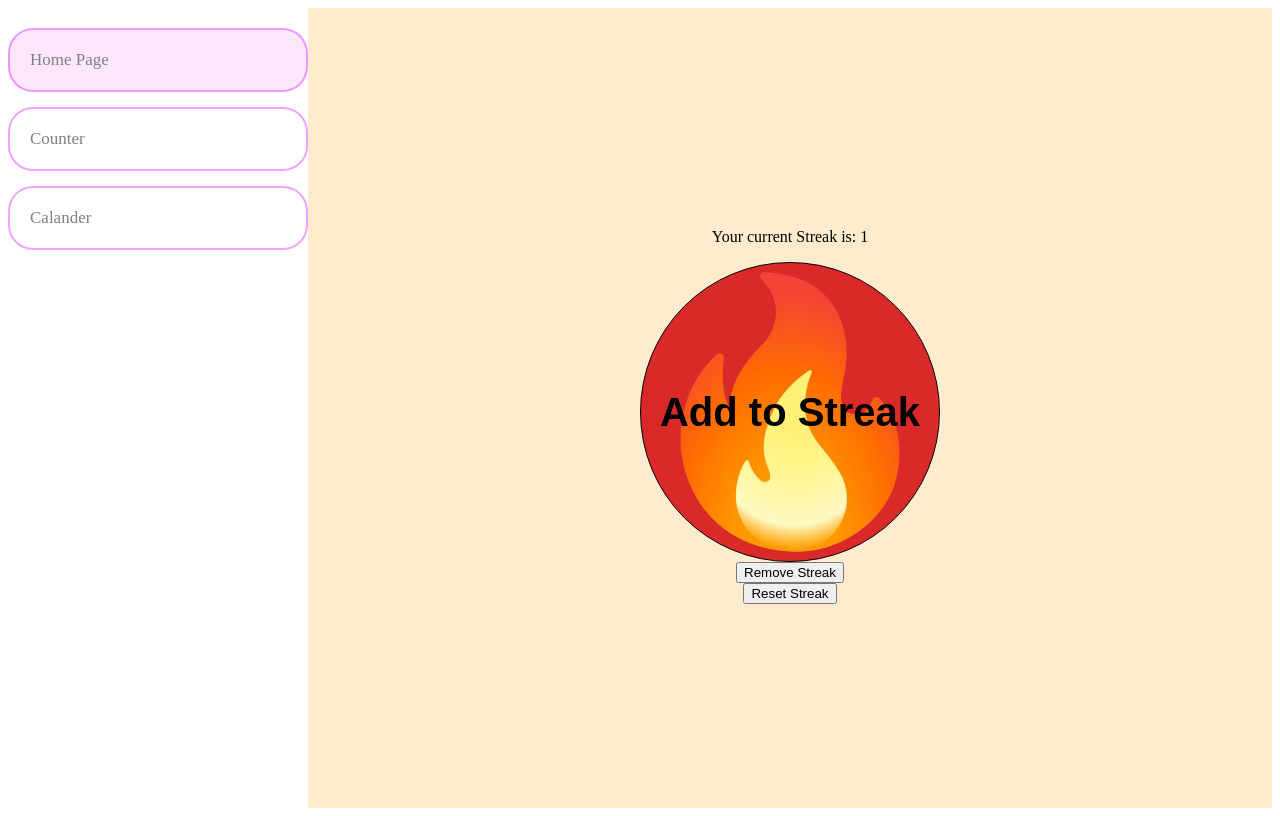
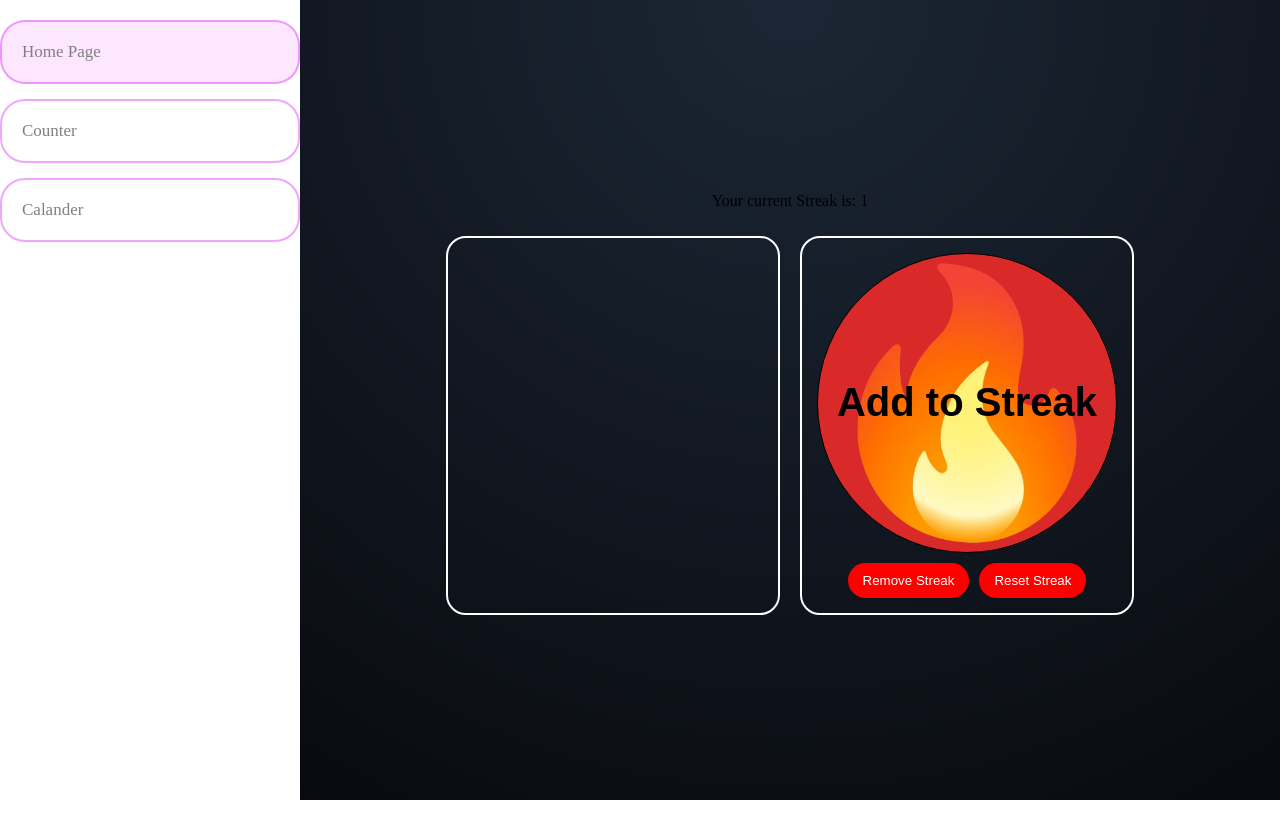
Before and after one commit to Jeremiah-ET/Streak-Tracker, a website: page public/index.html in a window 1280 px wide. Both pictures are taken after a click on the button "Add to Streak". Drawn offline with Linux system fonts and the light colour scheme; no server answers.

Commit message:
Css update for all

```diff
--- a/public/index.css
+++ b/public/index.css
@@ -42,10 +42,11 @@
 body {
   display: flex;
   flex-direction: column;
+  margin: 0;
 }
 #main {
   /* This is to make the body aside from the sidebar */
-  background-color: blanchedalmond;
+  background: radial-gradient(circle at top, #1b2735, #090a0f);
   margin-left: 300px;
   display: flex;
   flex-direction: column;
@@ -70,6 +71,42 @@ body {
 #streakButton:active {
   transform: translateY(3px)
 }
+.buttonContainer{
+  display: flex;
+  flex-direction: row;
+  gap: 10px;
+  margin-top: 10px;
+}
+.buttonContainer button {
+  padding: 10px 15px;
+  border-radius: 20px;
+  border: none;
+  background-color: red;
+  color: white;
+}
+
+.container4 {
+  border: 2px solid white;
+  border-radius: 20px;
+}
+
+.container5 {
+  display: flex;
+  flex-direction: column;
+  justify-content: center;
+  align-items: center;
+  border: 2px solid white;
+  border-radius: 20px;
+  padding: 15px;
+}
+
+.bottomRow {
+  display: grid;
+  grid-template-columns: 1fr 1fr;
+  margin-bottom: 30px;
+  gap: 20px;
+  margin: 10px;
+}
 
 @media (max-width: 750px) {
   .SideBarPannel {
--- a/public/index.html
+++ b/public/index.html
@@ -18,11 +18,21 @@
         <a href="Counter.html" class="streakCounter">Counter</a>
         <a href="Calander.html" class="Calander">Calander</a>
       </div>
-      <p id="streakText"></p>
-      <button id="streakButton">Add to Streak</button>
-      <!-- Put div around these later on -->
-      <button id="removeStreak">Remove Streak</button>
-      <button id="resetStreak">Reset Streak</button>
+      <div class="topContainer">
+        <div></div>
+        <div><p id="streakText">Your Streak Number Will Go Here</p></div>
+        <div></div>
+      </div>
+      <div class="bottomRow">
+        <div class="container4"></div>
+        <div class="container5">
+          <button id="streakButton">Add to Streak</button>
+          <div class="buttonContainer">
+            <button id="removeStreak">Remove Streak</button>
+            <button id="resetStreak">Reset Streak</button>
+          </div>
+        </div>
+      </div>
     </div>
     <script src="index.js"></script>
   </body>
--- a/public/index.js
+++ b/public/index.js
@@ -10,8 +10,26 @@ streakButton.addEventListener("click", (e) => {
   console.log(`Streak Added: ${streakNumber}`)
   streakNumber += 1;
   streakText.textContent = `Your current Streak is: ${streakNumber}`
-  mainContainer.appendChild(streakDeclaration);
-  // need to add limit on how many times when pressed
-  // if (streakDeclaration.value = !0) {}
+  fetch("/streakCounter", {
+    method: "POST",
+    headers: {"Content-Type": "application/json"},
+    body: JSON.stringify({
+      streak: streakNumber
+    })
+    }) .then(res => res.json())
+    .then(data => console.log("Success:", data))
+    .catch(err => console.error("Error:", err))
+  })
 
+StreakMinusButton.addEventListener("click", (e)=> {
+  streakNumber -= 1;
+  streakText.textContent = `Your current Streak is: ${streakNumber}`
+  if (streakNumber < 0) {
+    streakNumber = 0
+    streakText.textContent = `Your current Streak is: ${streakNumber} | Cant go into negative streak`
+  }
 })
+resetStreak.addEventListener("click", (e)=> {
+  streakNumber = 0;
+  streakText.textContent = `Your current Streak is: ${streakNumber}`
+})
--- /dev/null
+++ b/public/style.css
@@ -0,0 +1,78 @@
+* {
+  box-sizing: border-box;
+  margin: 0;
+  padding: 0;
+  font-family: system-ui, sans-serif;
+}
+
+body {
+  height: 100vh;
+  background: radial-gradient(circle at top, #1b2735, #090a0f);
+  display: flex;
+  align-items: center;
+  justify-content: center;
+  color: #fff;
+}
+
+.app {
+  width: 340px;
+  padding: 2.5rem;
+  background: rgba(255, 255, 255, 0.08);
+  border-radius: 20px;
+  backdrop-filter: blur(14px);
+  box-shadow: 0 20px 40px rgba(0,0,0,0.4);
+  text-align: center;
+}
+
+header h1 {
+  font-size: 1.8rem;
+  margin-bottom: 0.5rem;
+}
+
+header p {
+  font-size: 0.9rem;
+  opacity: 0.85;
+  margin-bottom: 2rem;
+}
+
+.streak-card {
+  margin-bottom: 2rem;
+}
+
+.streak-number {
+  width: 180px;
+  height: 180px;
+  margin: 0 auto;
+  border-radius: 50%;
+  border: 4px solid #ff9800;
+  display: flex;
+  flex-direction: column;
+  justify-content: center;
+}
+
+.streak-number span {
+  font-size: 3.5rem;
+  font-weight: bold;
+}
+
+.streak-number small {
+  letter-spacing: 2px;
+  opacity: 0.8;
+}
+
+button {
+  width: 100%;
+  padding: 0.9rem;
+  font-size: 1rem;
+  font-weight: 600;
+  border-radius: 12px;
+  border: none;
+  cursor: pointer;
+  background: linear-gradient(135deg, #ff9800, #ffc107);
+  color: #000;
+}
+
+button:disabled {
+  background: #555;
+  cursor: not-allowed;
+}
```
Also changed, not shown: express.js (+20 -0 lines), public/draft.html (added, +56 -0 lines).
